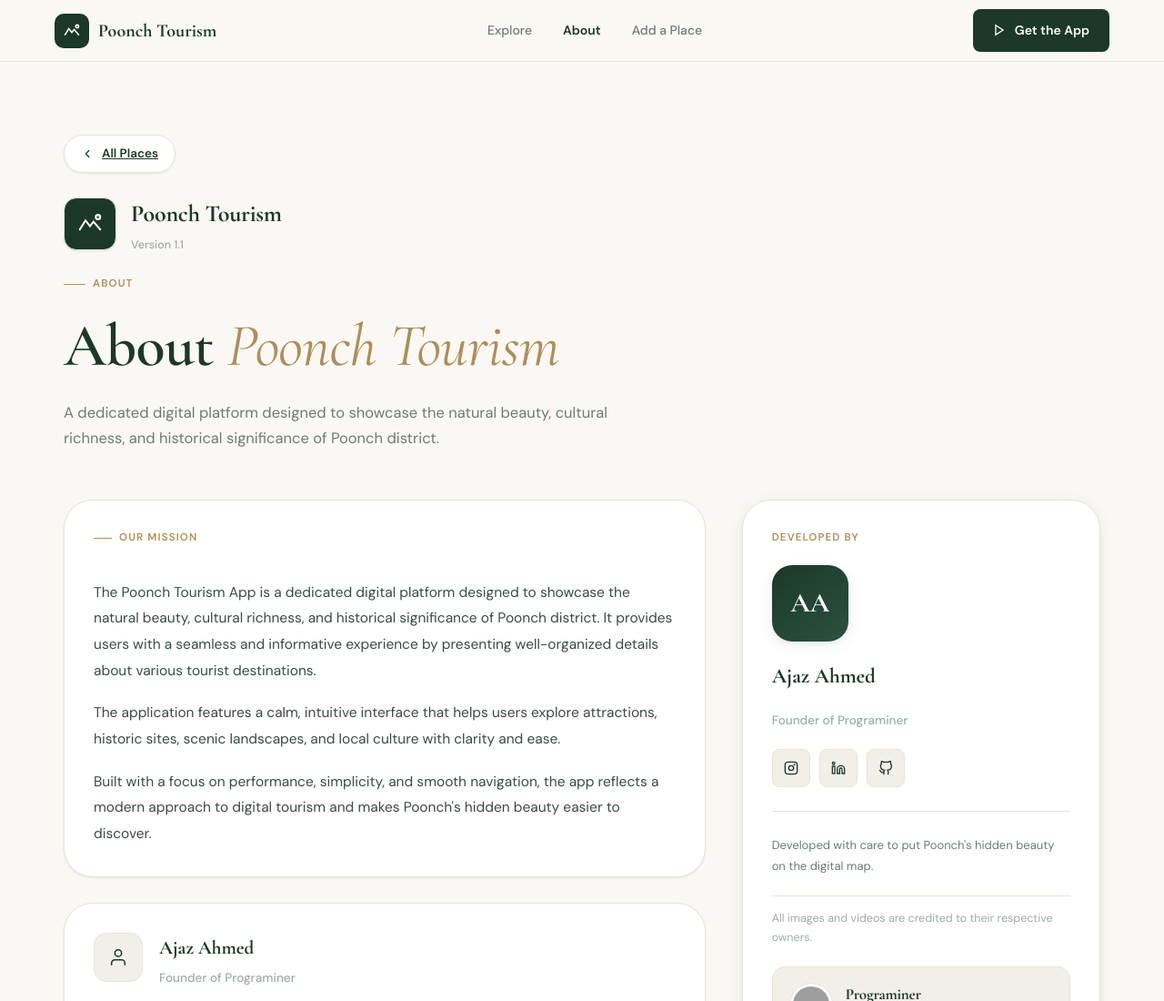
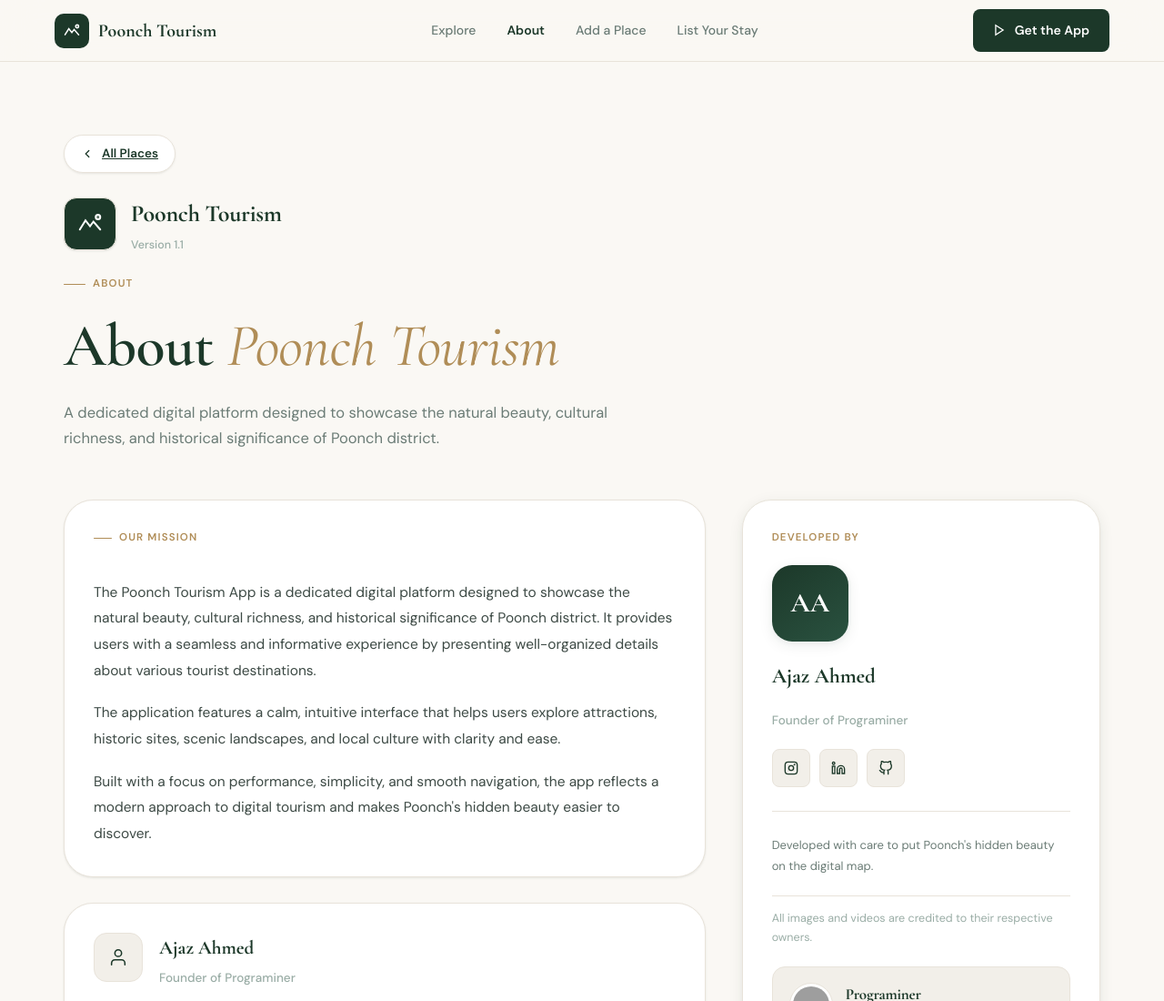
Before and after one commit to poonchtourism/p, a plain HTML site: page about.html in a window 1280 px wide. Shown: the top 1100 px of the page at 91% size. Drawn offline with nearby package versions, Linux system fonts and the light colour scheme; grey boxes are pictures that could not be loaded.

Commit message:
Update about.html

```diff
--- a/about.html
+++ b/about.html
@@ -292,6 +292,7 @@ footer { background: var(--forest); border-top: 1px solid rgba(255,255,255,0.06)
     <li><a href="home.html">Explore</a></li>
     <li><a href="#" class="active">About</a></li>
     <li><a href="submit-place.html">Add a Place</a></li>
+    <li><a href="list-your-stay.html">List Your Stay</a></li>
   </ul>
   <a href="https://play.google.com/store/apps/details?id=com.programiner.poonchtourism" target="_blank" rel="noopener" class="btn btn-primary">
     <svg width="14" height="14" viewBox="0 0 24 24" fill="none" stroke="currentColor" stroke-width="2.2" stroke-linecap="round"><polygon points="5 3 19 12 5 21 5 3"/></svg>
```
